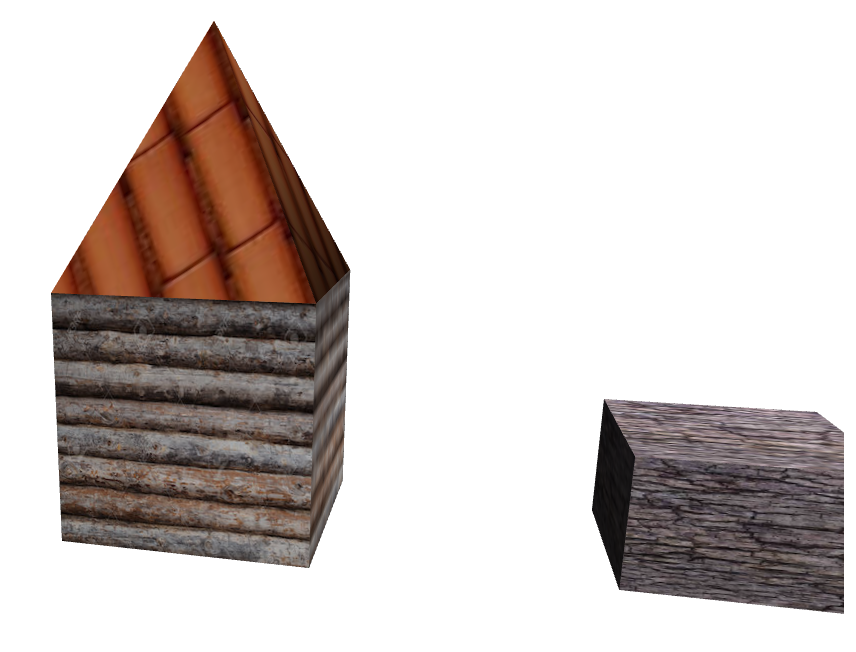
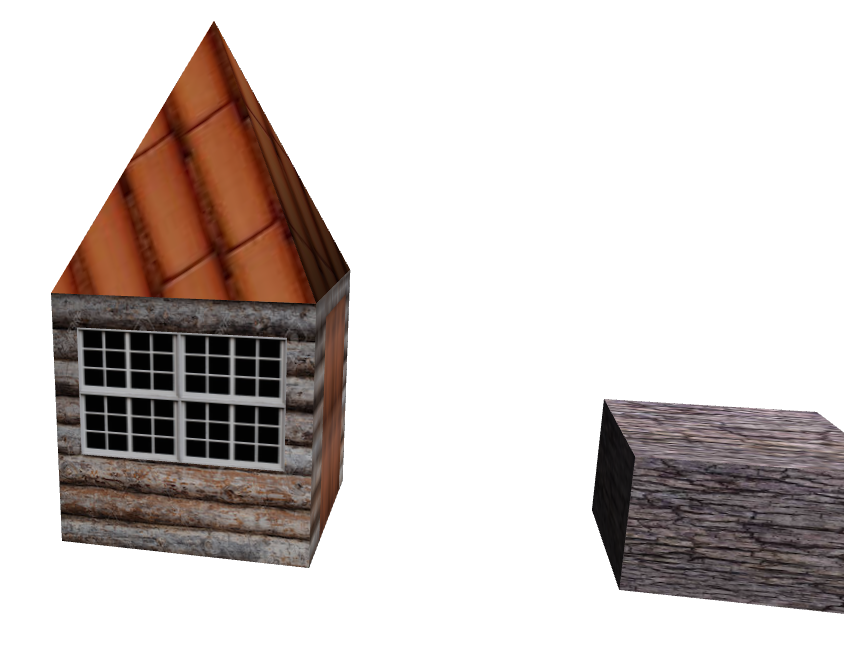
Before and after one commit to fcpauldiaz-archive/3DTransformations, a plain HTML site: page index.html in a window 1280 px wide. Shown: the whole page, without its empty margins (424-1280 px from the left). Drawn offline with Linux system fonts and the light colour scheme; animation ran at ten frames a second.

Commit message:
add door

```diff
--- a/index.html
+++ b/index.html
@@ -162,6 +162,8 @@
     var crateTexture;
     var roofTopTexture;
     var treeStructure;
+    var windowTexture;
+    var doorTexture;
 
     function initTexture() {
         crateTexture = gl.createTexture();
@@ -185,6 +187,20 @@
         }
 
         treeStructure.image.src = "tree-structure.jpg";
+        windowTexture = gl.createTexture();
+        windowTexture.image = new Image();
+        windowTexture.image.onload = function () {
+            handleLoadedTexture(windowTexture)
+        }
+
+        windowTexture.image.src = "window-texture.jpg";
+        doorTexture = gl.createTexture();
+        doorTexture.image = new Image();
+        doorTexture.image.onload = function () {
+            handleLoadedTexture(doorTexture)
+        }
+
+        doorTexture.image.src = "door-texture.jpg";
     }
 
 
@@ -288,6 +304,12 @@
     var trianglesColorBuffer;
     var coordinateArray = [];
     var verticesIndexArray;
+
+    var squareVertexPositionBuffer;
+    var squareVertexTextureBuffer;
+
+    var doorVertexPositionBuffer;
+    var doorVertexTextureBuffer;
 
     function initBuffers() {
 
@@ -646,6 +668,53 @@
         cubeTreeVertexIndexBuffer.itemSize = 1;
         cubeTreeVertexIndexBuffer.numItems = 36;
 
+        //window
+        squareVertexPositionBuffer = gl.createBuffer();
+        gl.bindBuffer(gl.ARRAY_BUFFER, squareVertexPositionBuffer);
+        vertices = [
+             1.0,  1.0,  0.0,
+            -1.0,  1.0,  0.0,
+             1.0, -1.0,  0.0,
+            -1.0, -1.0,  0.0
+        ];
+        gl.bufferData(gl.ARRAY_BUFFER, new Float32Array(vertices), gl.STATIC_DRAW);
+        squareVertexPositionBuffer.itemSize = 3;
+        squareVertexPositionBuffer.numItems = 4;
+        squareVertexTextureBuffer = gl.createBuffer();
+        gl.bindBuffer(gl.ARRAY_BUFFER, squareVertexTextureBuffer);
+        colors = [
+             1.0,  1.0,
+            -1.0,  1.0,
+             1.0, -1.0,
+            -1.0, -1.0,
+        ];
+        gl.bufferData(gl.ARRAY_BUFFER, new Float32Array(colors), gl.STATIC_DRAW);
+        squareVertexTextureBuffer.itemSize = 2;
+        squareVertexTextureBuffer.numItems = 4;
+        //door
+        doorVertexPositionBuffer = gl.createBuffer();
+        gl.bindBuffer(gl.ARRAY_BUFFER, doorVertexPositionBuffer);
+        vertices = [
+             1.0,  1.0,  0.0,
+            -1.0,  1.0,  0.0,
+             1.0, -1.0,  0.0,
+            -1.0, -1.0,  0.0
+        ];
+        gl.bufferData(gl.ARRAY_BUFFER, new Float32Array(vertices), gl.STATIC_DRAW);
+        doorVertexPositionBuffer.itemSize = 3;
+        doorVertexPositionBuffer.numItems = 4;
+        doorVertexTextureBuffer = gl.createBuffer();
+        gl.bindBuffer(gl.ARRAY_BUFFER, doorVertexTextureBuffer);
+        colors = [
+             1.0,  1.0,
+            -1.0,  1.0,
+             1.0, -1.0,
+            -1.0, -1.0,
+        ];
+        gl.bufferData(gl.ARRAY_BUFFER, new Float32Array(colors), gl.STATIC_DRAW);
+        doorVertexTextureBuffer.itemSize = 2;
+        doorVertexTextureBuffer.numItems = 4;
+
 
     }
 
@@ -753,6 +822,35 @@
         setMatrixUniforms();
         gl.drawElements(gl.TRIANGLES, cubeTreeVertexIndexBuffer.numItems, gl.UNSIGNED_SHORT, 0);
         mvPopMatrix();
+        //window
+        mvPushMatrix();
+        mat4.scale(mvMatrix, [0.8, 0.5, 0.8]);
+        mat4.translate(mvMatrix, [0.0, -3.5, 1.26]);
+         gl.bindBuffer(gl.ARRAY_BUFFER, squareVertexPositionBuffer);
+        gl.vertexAttribPointer(shaderProgram.vertexPositionAttribute, squareVertexPositionBuffer.itemSize, gl.FLOAT, false, 0, 0);
+        gl.bindBuffer(gl.ARRAY_BUFFER, squareVertexTextureBuffer);
+        gl.vertexAttribPointer(shaderProgram.textureCoordAttribute, squareVertexTextureBuffer.itemSize, gl.FLOAT, false, 0, 0);
+        gl.activeTexture(gl.TEXTURE3);
+        gl.bindTexture(gl.TEXTURE_2D, windowTexture);
+        gl.uniform1i(shaderProgram.samplerUniform, 3);
+        setMatrixUniforms();
+        gl.drawArrays(gl.TRIANGLE_STRIP, 0, squareVertexPositionBuffer.numItems);
+        mvPopMatrix();
+        //door
+        mvPushMatrix();
+        mat4.scale(mvMatrix, [0.8, 0.9, 0.6]);
+        mat4.translate(mvMatrix, [1.26, -2.3, -0.1]);
+        mat4.rotate(mvMatrix, degToRad(90), [0, 1, 0]);
+         gl.bindBuffer(gl.ARRAY_BUFFER, doorVertexPositionBuffer);
+        gl.vertexAttribPointer(shaderProgram.vertexPositionAttribute, doorVertexPositionBuffer.itemSize, gl.FLOAT, false, 0, 0);
+        gl.bindBuffer(gl.ARRAY_BUFFER, doorVertexTextureBuffer);
+        gl.vertexAttribPointer(shaderProgram.textureCoordAttribute, doorVertexTextureBuffer.itemSize, gl.FLOAT, false, 0, 0);
+        gl.activeTexture(gl.TEXTURE4);
+        gl.bindTexture(gl.TEXTURE_2D, doorTexture);
+        gl.uniform1i(shaderProgram.samplerUniform, 4);
+        setMatrixUniforms();
+        gl.drawArrays(gl.TRIANGLE_STRIP, 0, doorVertexPositionBuffer.numItems);
+        mvPopMatrix();
 
     }
 
```
Also changed, not shown: door-texture.jpg (added), window-texture.jpg (added).
